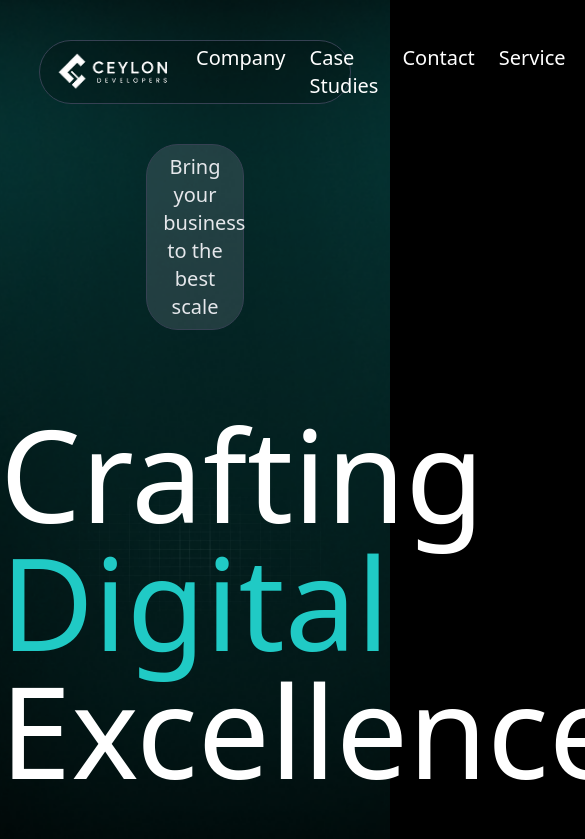
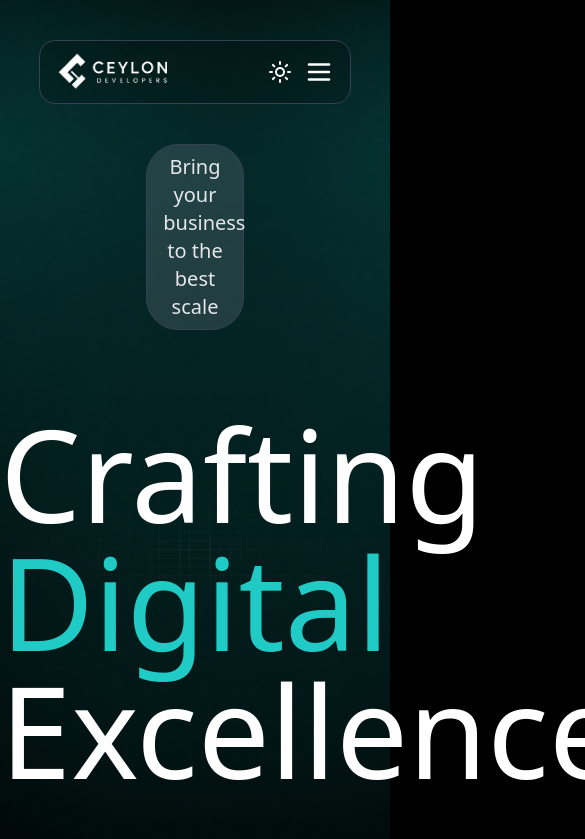
Before and after one commit to HarikaraPrashath/Ceylon_Developer_ui, a Next.js app: page / in a window 390 px wide. Shown: the top 839 px of the page, 585 px wide, since content can reach past the window. Built offline with nearby package versions, Linux system fonts and the light colour scheme.

Commit message:
Make Nav Bar Responsive

```diff
--- a/app/components/Navbar/Navbar.tsx
+++ b/app/components/Navbar/Navbar.tsx
@@ -1,10 +1,14 @@
-import React from "react";
+"use client";
+import React, { useState } from "react";
 import Image from "next/image";
 import Link from "next/link";
+import { Menu, X, Sun } from "lucide-react"; // hamburger & close icons
 
 const Navbar = () => {
+  const [menuOpen, setMenuOpen] = useState(false);
+
   return (
-    <div className="w-[80%] h-16 bg-black/20 flex  justify-between items-center px-4 mx-auto mt-10 rounded-4xl border-1 border-gray-700">
+    <div className="w-[80%] h-16 bg-black/20 flex justify-between items-center px-4 mx-auto mt-10 rounded-2xl border border-gray-700">
       {/* Logo */}
       <Image
         src="/Images/logo.png"
@@ -14,46 +18,42 @@ const Navbar = () => {
         priority
       />
 
-      {/* Navigation Links */}
-      <div>
-        <ul className="flex text-white  text-xl space-x-6 ml-5">
+      {/* Navigation Links (hidden on md & below) */}
+      <div className="hidden lg:flex">
+        <ul className="flex text-white text-xl space-x-6 ml-5">
           <li>
             <Link className="cursor-pointer hover:text-gray-400" href="/">
               Company
-            </Link>{" "}
+            </Link>
           </li>
-
           <li>
             <Link className="cursor-pointer hover:text-gray-400" href="/">
               Case Studies
-            </Link>{" "}
+            </Link>
           </li>
-
           <li>
             <Link className="cursor-pointer hover:text-gray-400" href="/">
               Contact
-            </Link>{" "}
+            </Link>
           </li>
-
           <li>
             <Link className="cursor-pointer hover:text-gray-400" href="/">
               Service
-            </Link>{" "}
+            </Link>
           </li>
-
           <li>
             <Link className="cursor-pointer hover:text-gray-400" href="/">
               Career
-            </Link>{" "}
+            </Link>
           </li>
         </ul>
       </div>
 
-      {/* Book a call */}
-      <div>
+      {/* Book a Call button (hidden on xs, visible on md+) */}
+      <div className="hidden md:block">
         <button
           type="button"
-          className="cursor-pointer -mr-8 mb-2 "
+          className="cursor-pointer -mr-8 mb-2"
           title="Book a Call"
           aria-label="Book a Call"
         >
@@ -66,6 +66,77 @@ const Navbar = () => {
           />
         </button>
       </div>
+
+      {/* Mobile Menu Button (visible on xs) */}
+      <div className="md:hidden">
+        <button
+          type="button"
+          onClick={() => setMenuOpen(!menuOpen)}
+          aria-label="Toggle Menu"
+          className="text-white flex items-center space-x-3"
+        >
+          <Sun size={24} />
+          {menuOpen ? <X size={30} /> : <Menu size={30} />}
+        </button>
+      </div>
+
+
+      {/* Mobile Menu (only when open & xs) */}
+      {menuOpen && (
+        <div className="absolute top-20 left-0 w-full bg-black/90 text-white flex flex-col items-center space-y-4 py-6 z-50 md:hidden">
+          <Link
+            href="/"
+            className="hover:text-gray-400"
+            onClick={() => setMenuOpen(false)}
+          >
+            Company
+          </Link>
+          <Link
+            href="/"
+            className="hover:text-gray-400"
+            onClick={() => setMenuOpen(false)}
+          >
+            Case Studies
+          </Link>
+          <Link
+            href="/"
+            className="hover:text-gray-400"
+            onClick={() => setMenuOpen(false)}
+          >
+            Contact
+          </Link>
+          <Link
+            href="/"
+            className="hover:text-gray-400"
+            onClick={() => setMenuOpen(false)}
+          >
+            Service
+          </Link>
+          <Link
+            href="/"
+            className="hover:text-gray-400"
+            onClick={() => setMenuOpen(false)}
+          >
+            Career
+          </Link>
+
+          {/* Book a Call inside mobile menu */}
+          <button
+            type="button"
+            className="cursor-pointer mt-4"
+            title="Book a Call"
+            aria-label="Book a Call"
+          >
+            <Image
+              src="/Images/BookACall.png"
+              alt="Book a Call"
+              width={180}
+              height={150}
+              priority
+            />
+          </button>
+        </div>
+      )}
     </div>
   );
 };
```
